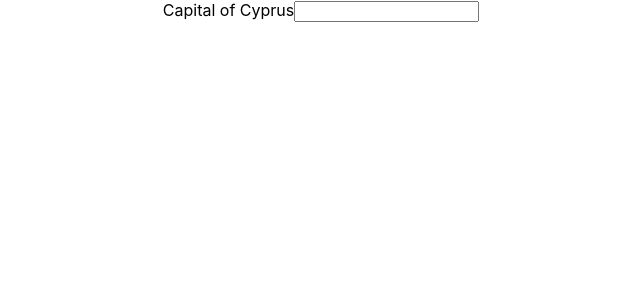
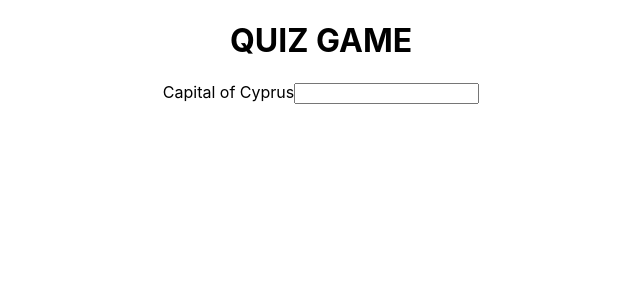
Before and after one commit to rodrilp/p2, a React (Create React App) app: page / in a window 1280 px wide. Shown: the top 300 px of the page, without its empty margins (319-959 px from the left). Built offline with nearby package versions, Linux system fonts and the light colour scheme.

Commit message:
App hecho función

```diff
--- a/src/App.js
+++ b/src/App.js
@@ -4,24 +4,32 @@ import { connect } from 'react-redux';
 import Game from './Game';
 import {questionAnswer} from './redux/actions'
 
-function App(props) {
-  console.log(props)
-  return (
-    <div className='App'>
-      <Game question = {props.questions[props.currentQuestion]}
+
+
+export class App extends Component {
+
+  render() {
+    console.log(this.props);
+    return (
+      <div className = 'App'>
+        <div className = 'Navbar'>
+          <h1>QUIZ GAME</h1>
+        </div>
+        <Game question = {this.props.questions[this.props.currentQuestion]}
             onQuestionAnswer={(answer) => {
-              props.dispatch(questionAnswer(props.currentQuestion, answer));
+              this.props.dispatch(questionAnswer(this.props.currentQuestion, answer));
             }}
       />
-    </div>
+      </div>
+    )
+  }
+}
 
-
-  );
-}
 
 function mapStateToProps(state) {
   return {
   ...state
   };
 }
+
 export default connect(mapStateToProps)(App);
```
